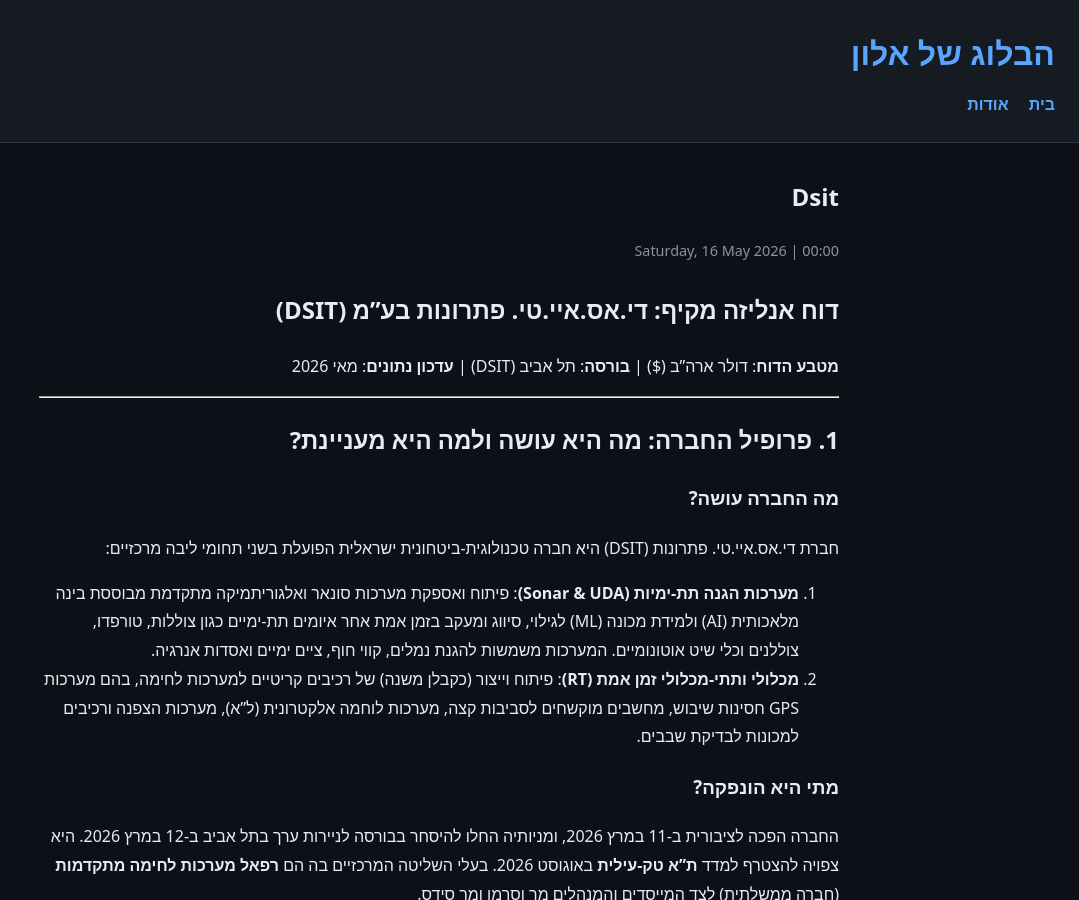
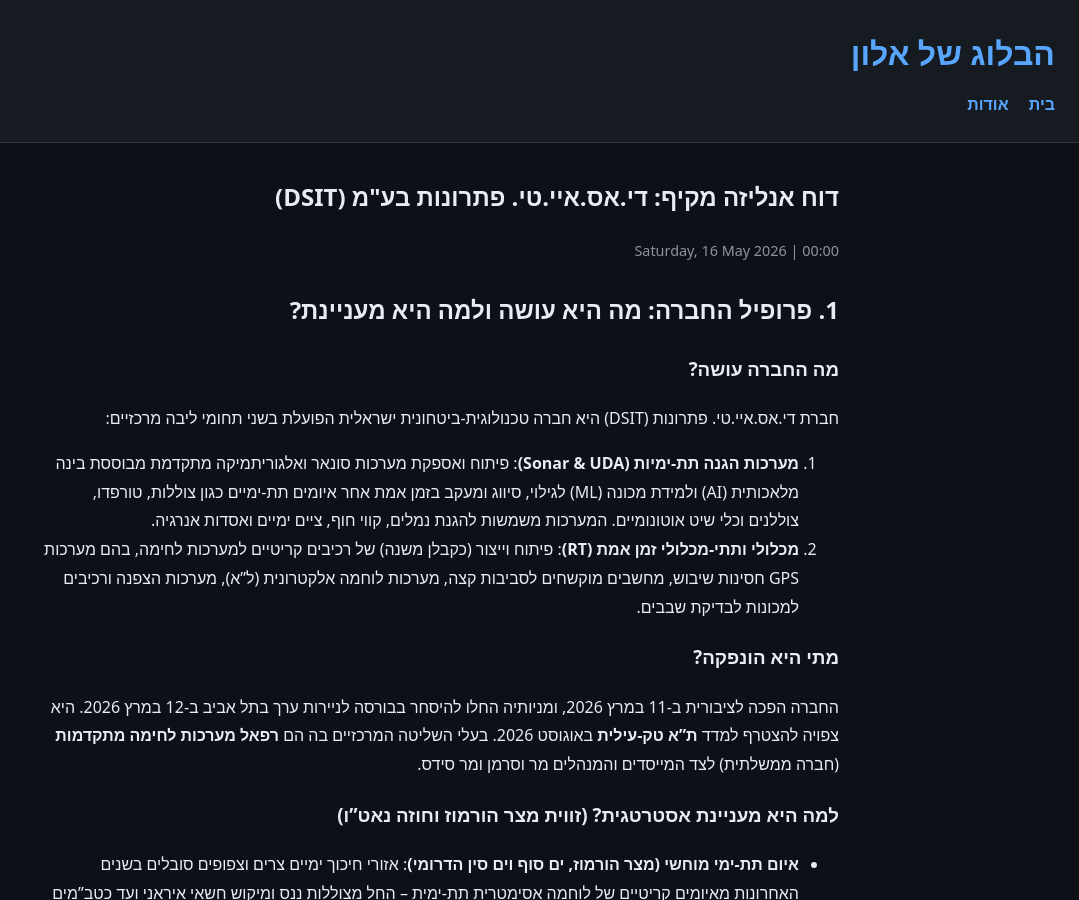
Before and after one commit to eladyesh/financial-site, a Jekyll site: the page built from _posts/2026-05-16-DSIT.md, in a window 1280 px wide and 900 px high. Shown: the whole window, without its empty margins (201-1280 px from the left). Built offline with Jekyll 4.4.1, drawn with Linux system fonts in a browser that asks for light colours.

Commit message:
added dsit

```diff
--- a/_posts/2026-05-16-DSIT.md
+++ b/_posts/2026-05-16-DSIT.md
@@ -1,6 +1,24 @@
-# דוח אנליזה מקיף: די.אס.איי.טי. פתרונות בע"מ (DSIT)
-**מטבע הדוח**: דולר ארה"ב (\$) | **בורסה**: תל אביב (DSIT) | **עדכון נתונים**: מאי 2026
-
+---
+title: "דוח אנליזה מקיף: די.אס.איי.טי. פתרונות בע\"מ (DSIT)"
+date: 2026-05-16
+layout: post
+categories:
+  - השקעות
+  - ביטחון
+  - חברות-ישראליות
+  - טכנולוגיה
+tags:
+  - DSIT
+  - סונאר
+  - נאט"ו
+  - מערכות ימיות
+  - defense-tech
+  - underwater systems
+  - equity research
+description: >
+  סקירה פיננסית ואסטרטגית מלאה של DSIT הכוללת נתוני הכנסות, רווחיות, צבר הזמנות, חוזים בינלאומיים והשוואה לסקטור הביטחוני.
+author: "DSIT Research Report"
+lang: he
 ---
 
 ## 1. פרופיל החברה: מה היא עושה ולמה היא מעניינת?
```
